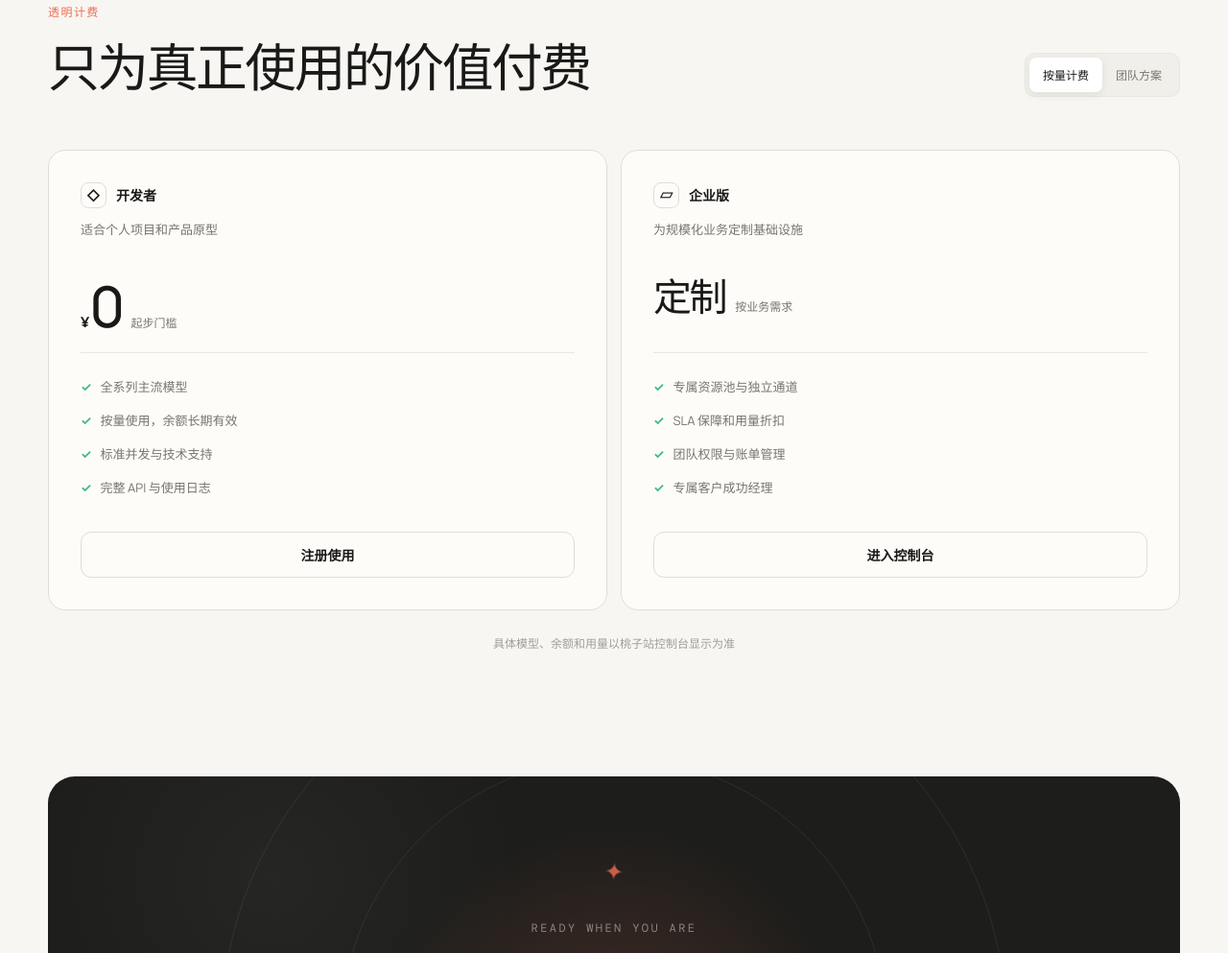
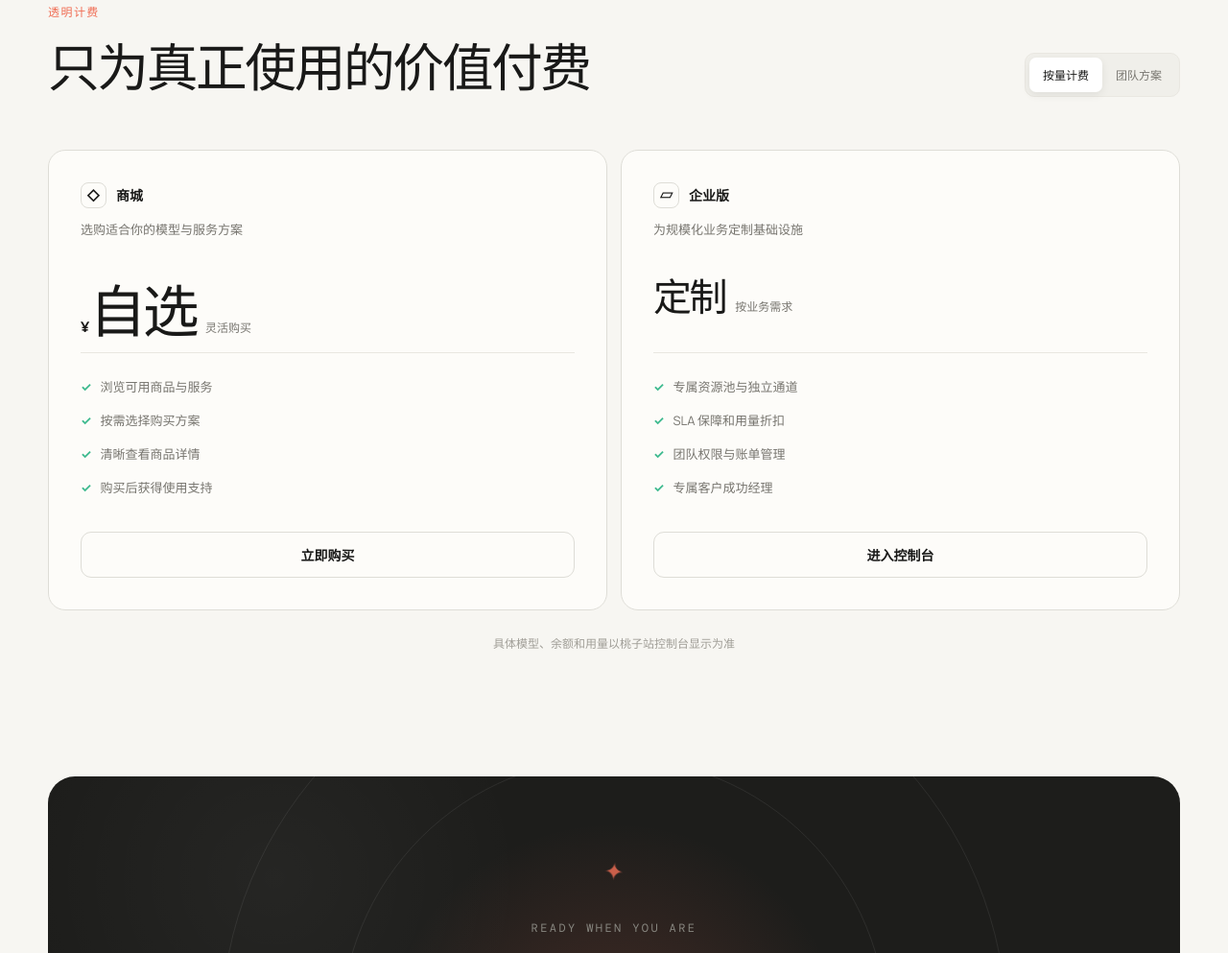
Before and after one commit to JoneMacke/indexvip, a website: page index.html in a window 1280 px wide. Shown: the part 4043-5036 px from the top of the page at 96% size. Drawn offline with nearby package versions, Linux system fonts and the light colour scheme.

Commit message:
feat: replace developer plan with shop card

```diff
--- a/index.html
+++ b/index.html
@@ -162,9 +162,9 @@
         </div>
         <div class="pricing-grid">
           <article class="price-card reveal">
-            <div class="plan-line"><span class="plan-icon">◇</span><span>开发者</span></div><p>适合个人项目和产品原型</p><div class="price"><small>¥</small><strong>0</strong><span>起步门槛</span></div>
-            <ul><li>全系列主流模型</li><li>按量使用，余额长期有效</li><li>标准并发与技术支持</li><li>完整 API 与使用日志</li></ul>
-            <a class="button button-outline full" href="/register" target="_top">注册使用</a>
+            <div class="plan-line"><span class="plan-icon">◇</span><span>商城</span></div><p>选购适合你的模型与服务方案</p><div class="price"><small>¥</small><strong>自选</strong><span>灵活购买</span></div>
+            <ul><li>浏览可用商品与服务</li><li>按需选择购买方案</li><li>清晰查看商品详情</li><li>购买后获得使用支持</li></ul>
+            <a class="button button-outline full" href="https://example.com/shop" target="_blank" rel="noopener noreferrer">立即购买</a>
           </article>
           <article class="price-card reveal">
             <div class="plan-line"><span class="plan-icon">▱</span><span>企业版</span></div><p>为规模化业务定制基础设施</p><div class="price custom"><strong>定制</strong><span>按业务需求</span></div>
```
Also changed, not shown: dist/index.html.
